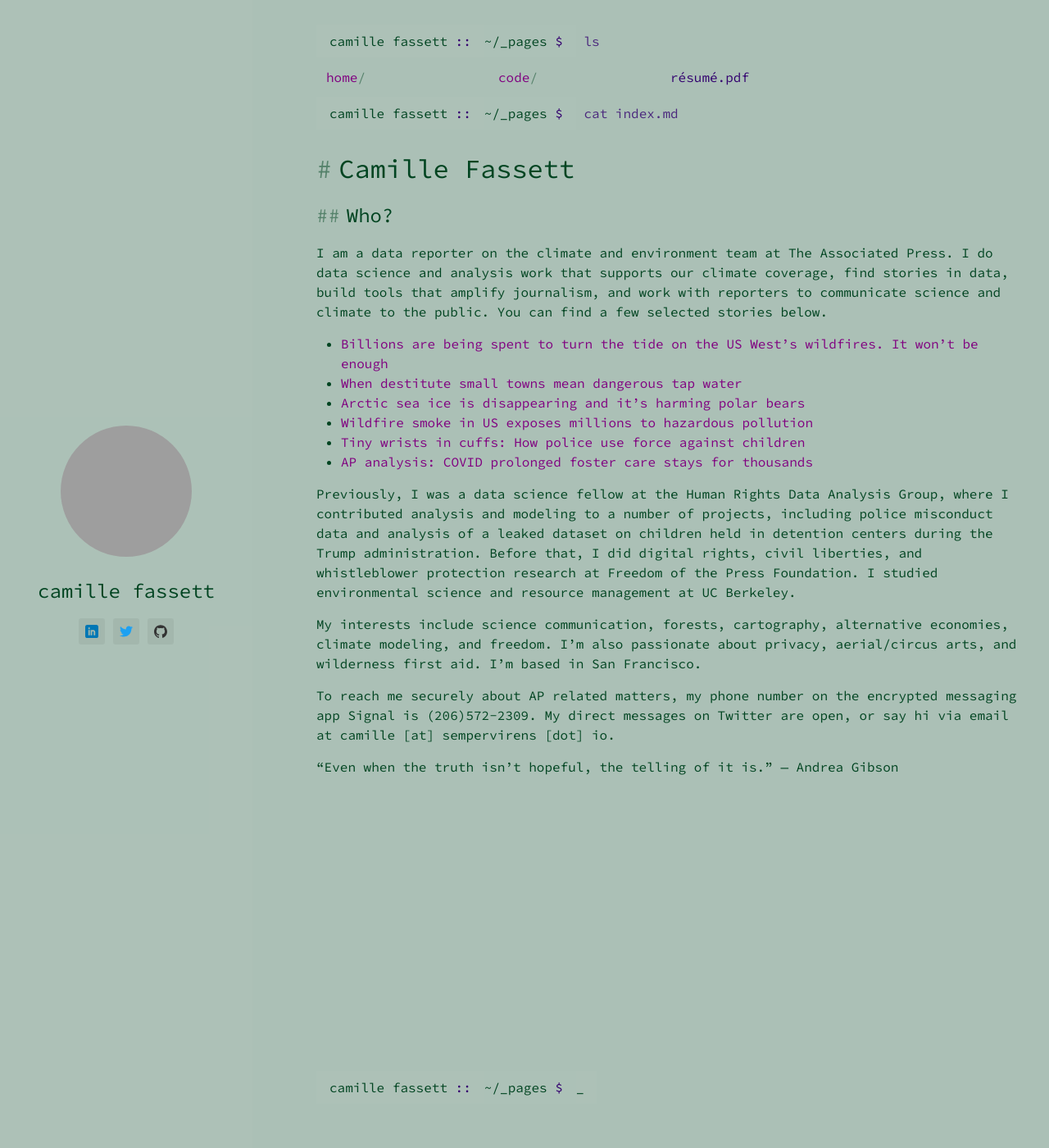
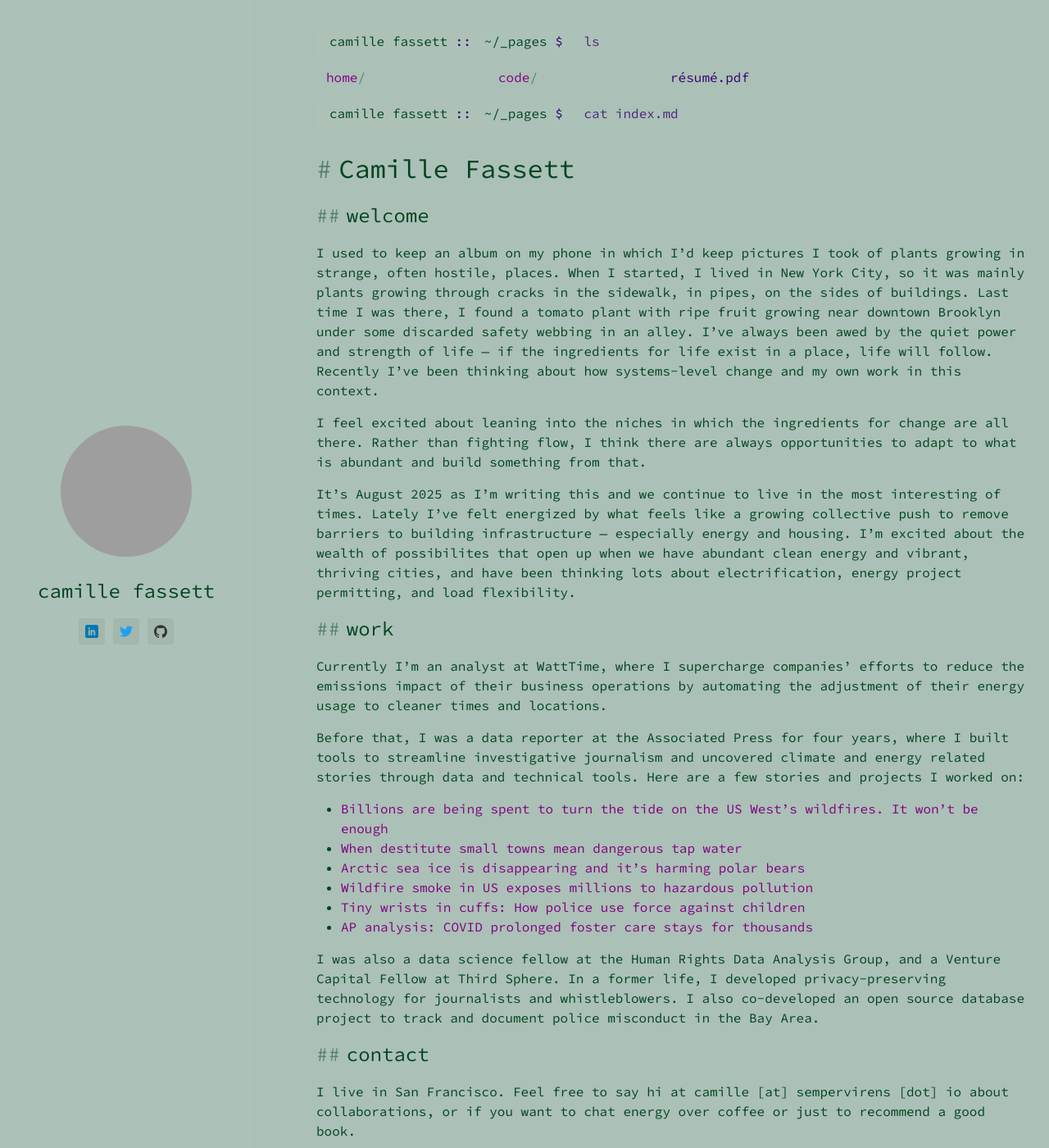
Before and after one commit to ssempervirens/ssempervirens.github.io, a Jekyll site: the page built from _pages/index.md, in a window 1280 px wide and 1400 px high. Shown: the whole window at 82% size. Built offline with Jekyll 4.4.1, drawn with Linux system fonts in a browser that asks for light colours; grey boxes are pictures that could not be loaded.

Commit message:
Update index.md

```diff
--- a/_pages/index.md
+++ b/_pages/index.md
@@ -7,9 +7,20 @@ filename: index.md
 
 # Camille Fassett
 
-## Who?
+## welcome
 
-I am a data reporter on the climate and environment team at The Associated Press. I do data science and analysis work that supports our climate coverage, find stories in data, build tools that amplify journalism, and work with reporters to communicate science and climate to the public. You can find a few selected stories below.
+I used to keep an album on my phone in which I'd keep pictures I took of plants growing in strange, often hostile, places. When I started, I lived in New York City, so it was mainly plants growing through cracks in the sidewalk, in pipes, on the sides of buildings. Last time I was there, I found a tomato plant with ripe fruit growing near downtown Brooklyn under some discarded safety webbing in an alley. I've always been awed by the quiet power and strength of life — if the ingredients for life exist in a place, life will follow. Recently I've been thinking about how systems-level change and my own work in this context.
+
+I feel excited about leaning into the niches in which the ingredients for change are all there. Rather than fighting flow, I think there are always opportunities to adapt to what is abundant and build something from that.
+
+It's August 2025 as I'm writing this and we continue to live in the most interesting of times. Lately I've felt energized by what feels like a growing collective push to remove barriers to building infrastructure — especially energy and housing. I'm excited about the wealth of possibilites that open up when we have abundant clean energy and vibrant, thriving cities, and have been thinking lots about electrification, energy project permitting, and load flexibility.
+
+## work
+
+Currently I'm an analyst at WattTime, where I supercharge companies' efforts to reduce the emissions impact of their business operations by automating the adjustment of their energy usage to cleaner times and locations.
+
+Before that, I was a data reporter at the Associated Press for four years, where I built tools to streamline investigative journalism and uncovered climate and energy related stories through data and technical tools. Here are a few stories and projects I worked on:
+
 * [Billions are being spent to turn the tide on the US West’s wildfires. It won’t be enough](https://apnews.com/article/wildfires-forest-thinning-community-risk-biden-9d77309cb9e7520069b3c575d850aadc)
 * [When destitute small towns mean dangerous tap water](https://apnews.com/article/health-business-west-virginia-dementia-6770a6191b89b064bd77227e1b18639d)
 * [Arctic sea ice is disappearing and it’s harming polar bears](https://projects.apnews.com/features/2021/polar-bears-sea-ice/index.html)
@@ -17,10 +28,8 @@ I am a data reporter on the climate and environment team at The Associated Press
 * [Tiny wrists in cuffs: How police use force against children](https://apnews.com/article/arrests-george-floyd-chicago-only-on-ap-4cfdc13f0ef014db65d3ad59b2f31606)
 * [AP analysis: COVID prolonged foster care stays for thousands](https://apnews.com/article/ct-state-wire-only-on-ap-coronavirus-pandemic-foster-care-education-0324d732ed8e788a45e580a7b14052fd)
 
-Previously, I was a data science fellow at the Human Rights Data Analysis Group, where I contributed analysis and modeling to a number of projects, including police misconduct data and analysis of a leaked dataset on children held in detention centers during the Trump administration. Before that, I did digital rights, civil liberties, and whistleblower protection research at Freedom of the Press Foundation. I studied environmental science and resource management at UC Berkeley.
+I was also a data science fellow at the Human Rights Data Analysis Group, and a Venture Capital Fellow at Third Sphere. In a former life, I developed privacy-preserving technology for journalists and whistleblowers. I also co-developed an open source database project to track and document police misconduct in the Bay Area.
 
-My interests include science communication, forests, cartography, alternative economies, climate modeling, and freedom. I'm also passionate about privacy, aerial/circus arts, and wilderness first aid. I'm based in San Francisco.
+## contact
 
-To reach me securely about AP related matters, my phone number on the encrypted messaging app Signal is (206)572-2309. My direct messages on Twitter are open, or say hi via email at camille [at] sempervirens [dot] io.
-
-"Even when the truth isn't hopeful, the telling of it is." — Andrea Gibson
+I live in San Francisco. Feel free to say hi at camille [at] sempervirens [dot] io about collaborations, or if you want to chat energy over coffee or just to recommend a good book.
```
